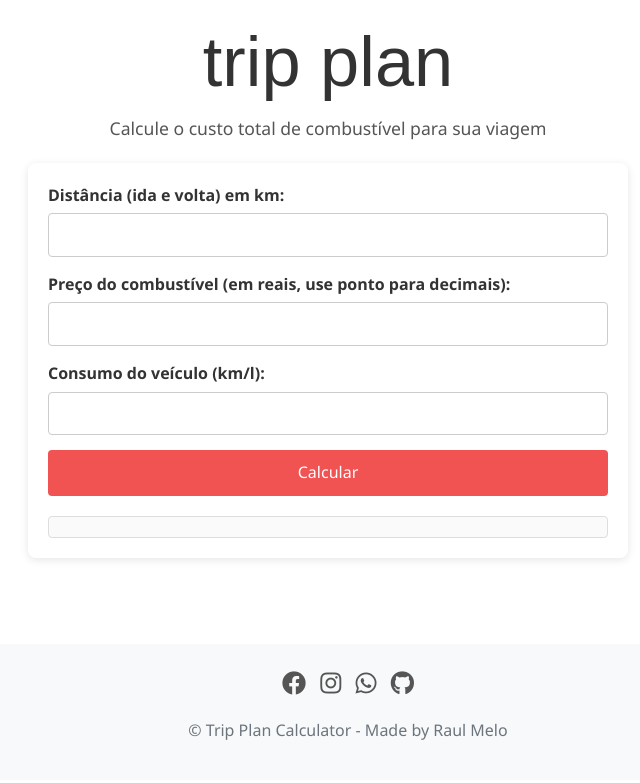
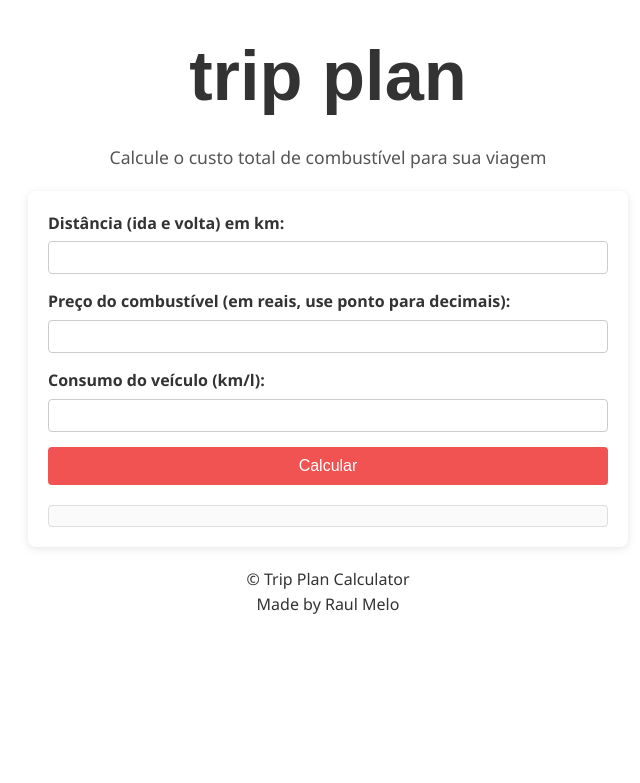
Before and after one commit to raulmelo87/trip-plan, a plain HTML site: page index.html in a window 1280 px wide. Shown: the whole page, without its empty margins (312-952 px from the left). Drawn offline with nearby package versions, Linux system fonts and the light colour scheme; a web font is replaced by a local one.

Commit message:
fifth commit

```diff
--- a/index.html
+++ b/index.html
@@ -4,10 +4,6 @@
   <meta charset="UTF-8">
   <meta name="viewport" content="width=device-width, initial-scale=1.0">
   <title>Calculadora de Consumo de Combustível</title>
-    <!-- Bootstrap CSS -->
-    <link href="https://stackpath.bootstrapcdn.com/bootstrap/4.5.2/css/bootstrap.min.css" rel="stylesheet">
-    <!-- Font Awesome -->
-    <link rel="stylesheet" href="https://cdnjs.cloudflare.com/ajax/libs/font-awesome/5.15.4/css/all.min.css">
   <style>
     @import url('https://fonts.googleapis.com/css2?family=Honk&display=swap');
   </style>
@@ -46,14 +42,8 @@
   </main>
 
   <footer>
-    <div class="container">
-      <ul class="social-icons">
-        <li><a href="#"><i class="fab fa-facebook"></i></a></li>
-        <li><a href="#"><i class="fab fa-instagram"></i></a></li>
-        <li><a href="#"><i class="fab fa-whatsapp"></i></a></li>
-        <li><a href="#"><i class="fab fa-github"></i></a></li>
-      </ul>
-      <p class="text-muted">© Trip Plan Calculator - Made by Raul Melo</p>
+    <p>&copy; Trip Plan Calculator</p>
+    Made by Raul Melo
     </div>
   </footer>
   <script src="script.js"></script>
--- a/style.css
+++ b/style.css
@@ -83,28 +83,3 @@ header p {
   font-size: 1.1rem;
   color: #333;
 }
-
-/* Estilos personalizados para o footer */
-footer {
-  background-color: #f8f9fa;
-  padding: 20px 0;
-  position: absolute;
-  bottom: 0;
-  width: 100%;
-  }
-  /* Estilos para os ícones */
-  .social-icons {
-  list-style-type: none;
-  padding: 0;
-  }
-  .social-icons li {
-  display: inline-block;
-  margin-right: 10px;
-  }
-  .social-icons li:last-child {
-  margin-right: 0;
-  }
-  .social-icons li a {
-  color: #555;
-  font-size: 24px;
-  }
```
